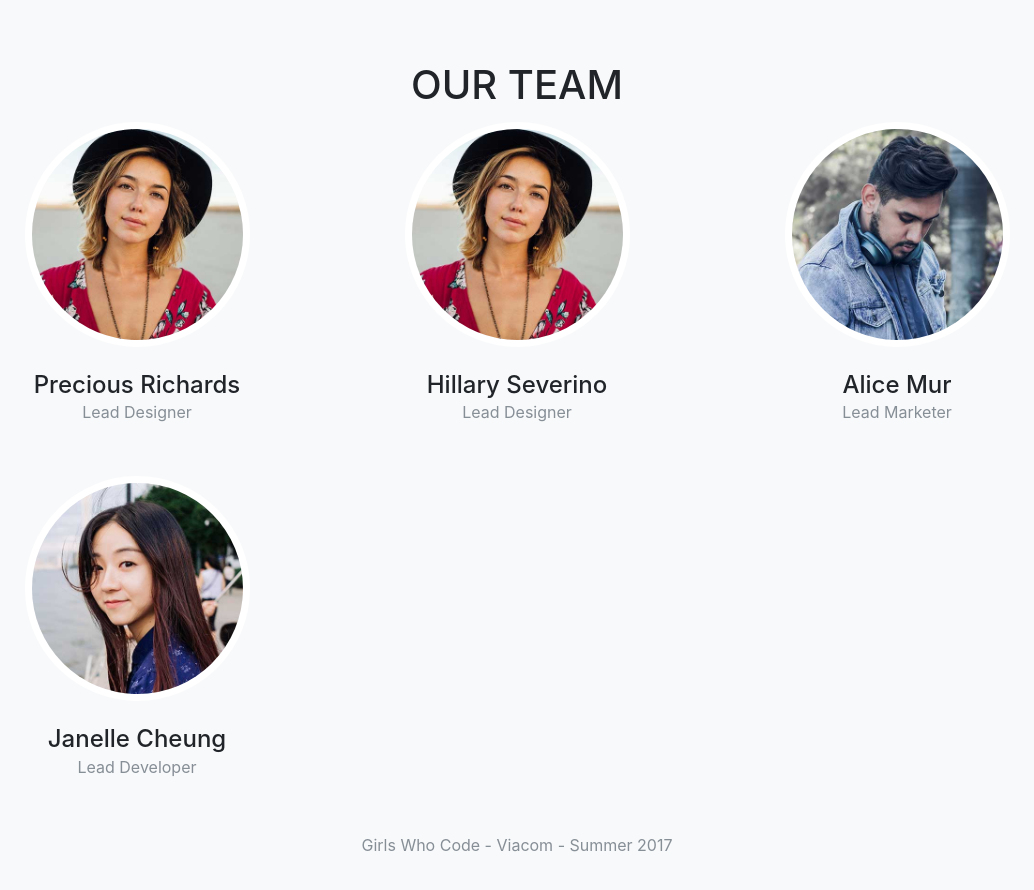
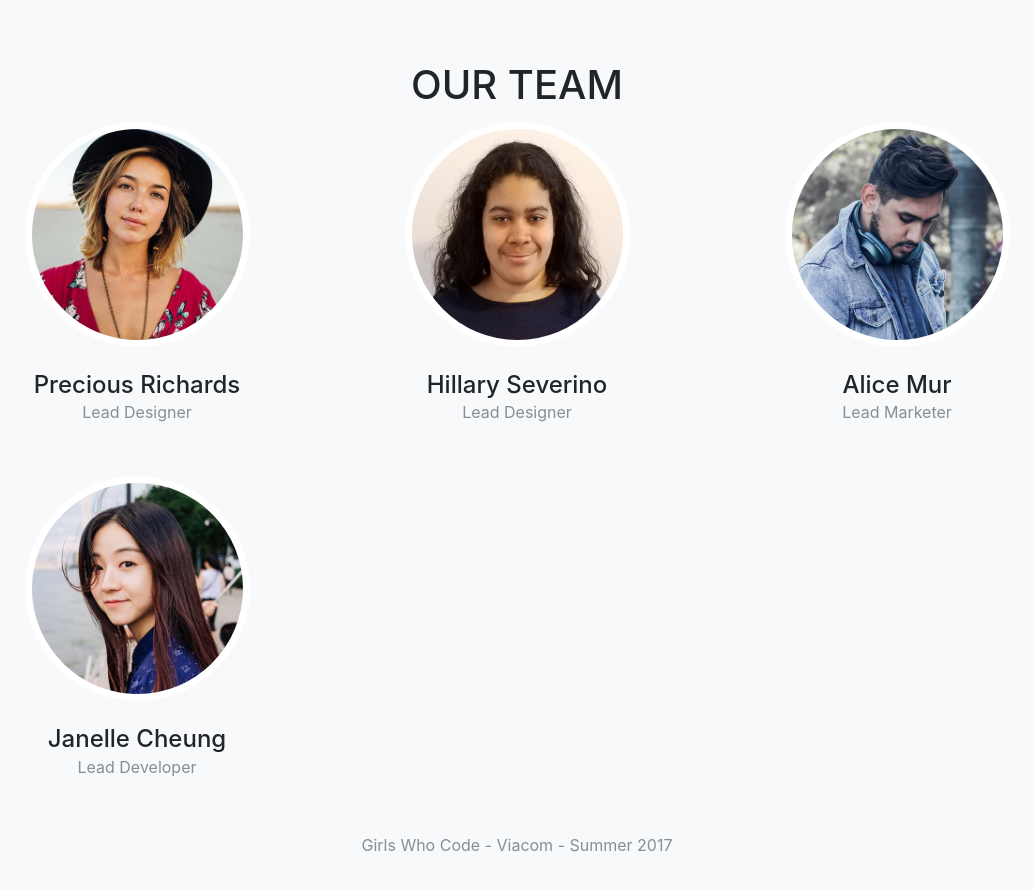
Before and after one commit to cheunj19/Take2, a website with bundled scripts: page index.html in a window 1280 px wide. Shown: the part 3400-4290 px from the top of the page, without its empty margins (123-1157 px from the left). Built offline with nearby package versions, Linux system fonts and the light colour scheme; a web font is replaced by a local one.

Commit message:
Update index.html

```diff
--- a/index.html
+++ b/index.html
@@ -263,7 +263,7 @@
 
           <div class="col-sm-4">
             <div class="team-member">
-              <img class="mx-auto rounded-circle" src="img/team/1.jpg" alt="">
+              <img class="mx-auto rounded-circle" src="hillary.png" alt="">
               <h4>Hillary Severino</h4>
               <p class="text-muted">Lead Designer</p>
             </div>
```
